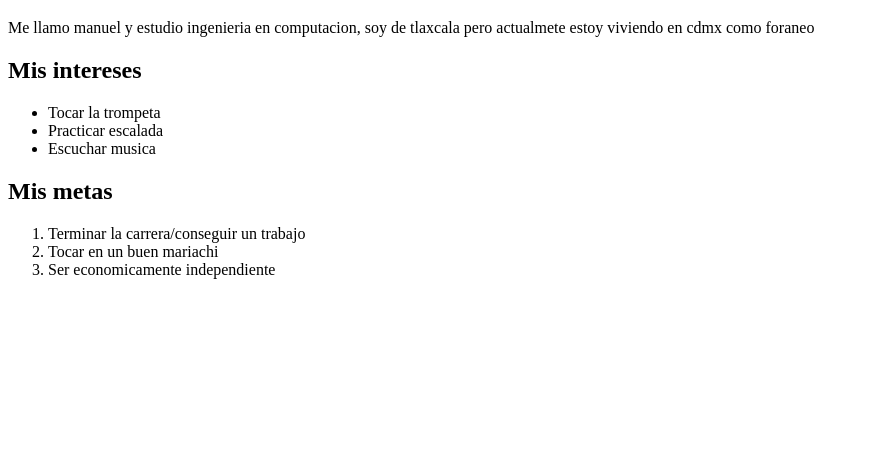
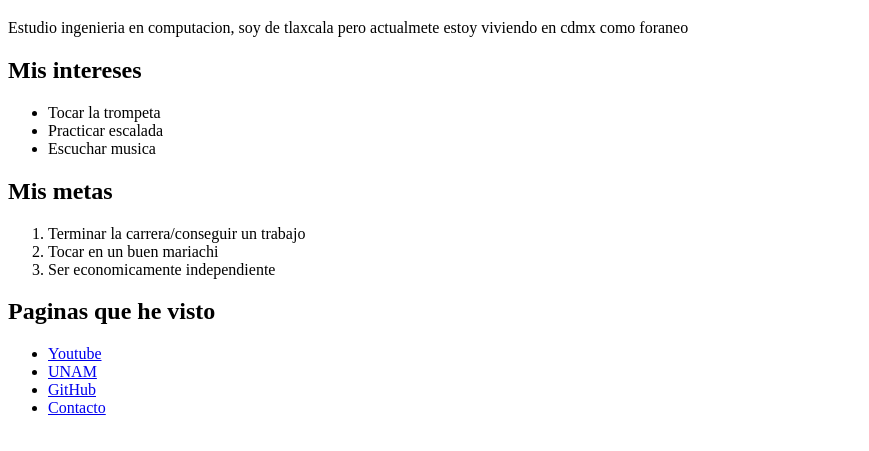
Before and after one commit to Manuel1317-jpg/HTMLProyects, a plain HTML site: page index.html in a window 1280 px wide. Shown: the part 61-512 px from the top of the page, without its empty margins (0-869 px from the left). Drawn offline with Linux system fonts and the light colour scheme.

Commit message:
Modificaciones

```diff
--- a/index.html
+++ b/index.html
@@ -8,7 +8,7 @@
     <body>
         <h1>Soy Jose Manuel Meneses Zempoaltecatl</h1>
 
-            <p>Me llamo manuel y estudio ingenieria en computacion, soy de tlaxcala pero actualmete estoy viviendo en cdmx como foraneo</p>
+            <p>Estudio ingenieria en computacion, soy de tlaxcala pero actualmete estoy viviendo en cdmx como foraneo</p>
 
             <h2>Mis intereses</h2>
 
@@ -24,5 +24,13 @@
                     <li>Tocar en un buen mariachi</li>
                     <li>Ser economicamente independiente</li>
                 </ol>
+
+            <h2>Paginas que he visto</h2>
+                <ul>
+                    <li><a href="https://www.youtube.com/" target="_blank" >Youtube</a></li>
+                    <li><a href="https://www.unam.mx/" target="_blank" >UNAM</a></li>
+                    <li><a href="https://github.com/" target="_blank" >GitHub</a></li>
+                    <li><a href="contacto.html">Contacto</a></li>
+                </ul>
     </body>
 </html>
```
